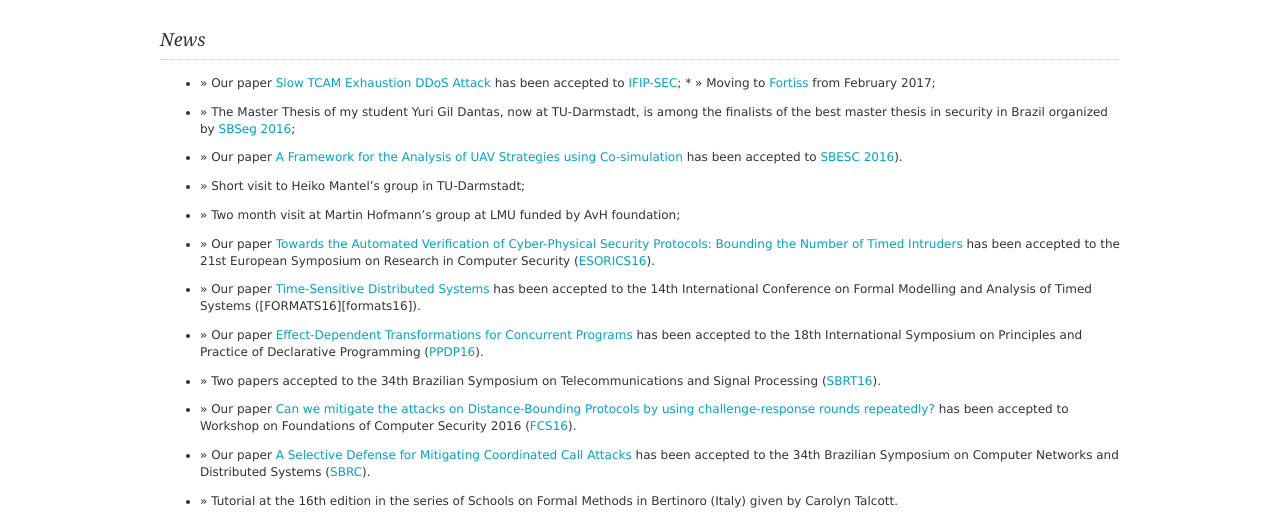
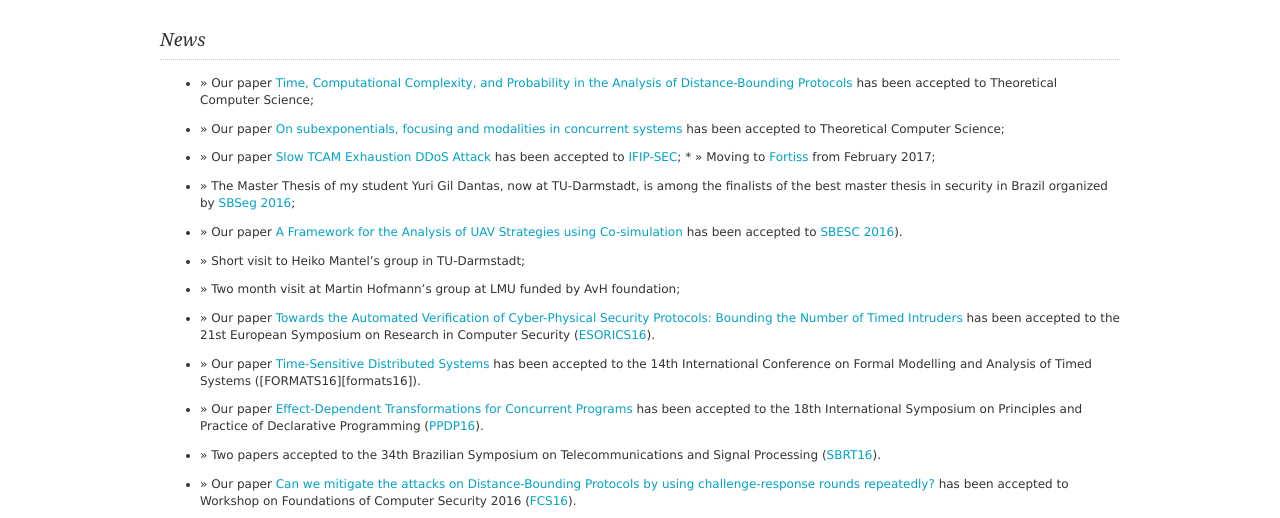
Before and after one commit to viveknigam/viveknigam.github.io, a plain HTML site: page allnews/allnews.html in a window 1280 px wide. Shown: the part 225-743 px from the top of the page. Drawn offline with Linux system fonts and the light colour scheme.

Commit message:
Updating news

```diff
--- a/allnews/allnews.html
+++ b/allnews/allnews.html
@@ -43,6 +43,8 @@
       <h2><em>News</em></h2>
 
 <ul>
+<li><p>&raquo; Our paper <a href="http://nigam.info/docs/post-journal-final.pdf">Time, Computational Complexity, and Probability in the Analysis of Distance-Bounding Protocols</a> has been accepted to Theoretical Computer Science;</p></li>
+<li><p>&raquo; Our paper <a href="http://nigam.info/docs/tcs-sellU.pdf">On subexponentials, focusing and modalities in concurrent systems</a> has been accepted to Theoretical Computer Science;</p></li>
 <li><p>&raquo; Our paper <a href="http://nigam.info/docs/ifipsec17.pdf">Slow TCAM Exhaustion DDoS Attack</a> has been accepted to <a href="http://ifipsec.org/2017/">IFIP-SEC</a>; * &raquo; Moving to <a href="http://www.fortiss.org/home/">Fortiss</a> from February 2017;</p></li>
 <li><p>&raquo; The Master Thesis of my student Yuri Gil Dantas, now at TU-Darmstadt, is among the finalists of the best master thesis in security in Brazil organized by <a href="http://sbseg2016.ic.uff.br/">SBSeg 2016</a>;</p></li>
 <li><p>&raquo; Our paper <a href="http://nigam.info/docs/paper-SBESC16.pdf">A Framework for
@@ -66,7 +68,7 @@ Principles and Practice of Declarative Programming (<a href="http://ppdp16.webs.
 <li><p>&raquo; Successful participation and organization of the <a href="http://shonan.nii.ac.jp/shonan/blog/2014/09/29/logic-and-verification-methods-in-security-and-privacy/">Shonan meeting on Logic and Verification Methods in Security and Privacy</a>.</p></li>
 <li><p>&raquo; Invited talk at <a href="http://lfmtp.org/workshops/2015/">LFMTP&#8217;15</a>.</p></li>
 <li><p>&raquo; Our paper <a href="http://nigam.info/docs/cmsb15.pdf"><em>Inferring Executable Models from Formalized Experimental Evidence</em></a> has been accepted to <a href="http://cmsb2015.sciencesconf.org/">CMSB&#8217;15</a>.</p></li>
-<li><p>&raquo; Our paper <a href="http://nigam.info/docs/lsfa15.pdf"><em>Multi-focused Proofs with Different Polarity Assignments</em></a> has been accepted to <a href="https://www.mat.ufrn.br/~LSFA2015/LSFA2015/Welcome.html">LSFA&#8217;15</a>.</p></li>
+<li><p>&raquo; Our paper <a href="http://nigam.info/docs/lsfa15.pdf"><em>Multi-focused Proofs with Different Polarity Assignments</em></a> has been accepted to <a href="https://www.mat.ufrn.br/~LSFA2015/">LSFA&#8217;15</a>.</p></li>
 <li><p>&raquo; Successful participation in the Network Security Panel which was part of the Workshop of the RNP. You can find photos <a href="http://wrnp.rnp.br/galeria?p_p_id=rutelistaconteudo_INSTANCE_9InD&amp;p_p_lifecycle=0&amp;p_p_state=normal&amp;p_p_mode=view&amp;p_p_col_id=column-1&amp;p_p_col_pos=1&amp;p_p_col_count=2&amp;_rutelistaconteudo_INSTANCE_9InD_struts_action=%2Frnp%2Frute%2Flistaconteudo%2FshowImgGallery&amp;_rutelistaconteudo_INSTANCE_9InD_rootFolderId=2156302&amp;page=5">here</a>.</p></li>
 <li><p>&raquo; Our teams of our Marathon Programming Club obtained the first and second places of the regional tournament organized at EXPOTEC. Here is the <a href="http://www.expotec.org.br/">news</a> (in Portuguese).</p></li>
 <li><p>&raquo; Journal submission accepted to Mathematical Structures in Computer Science: <a href="/docs/rta-jlc.pdf" title="Submitted."><em>A Rewriting Framework and Logic for
```
Also changed, not shown: index.html (+1 -1 lines).
